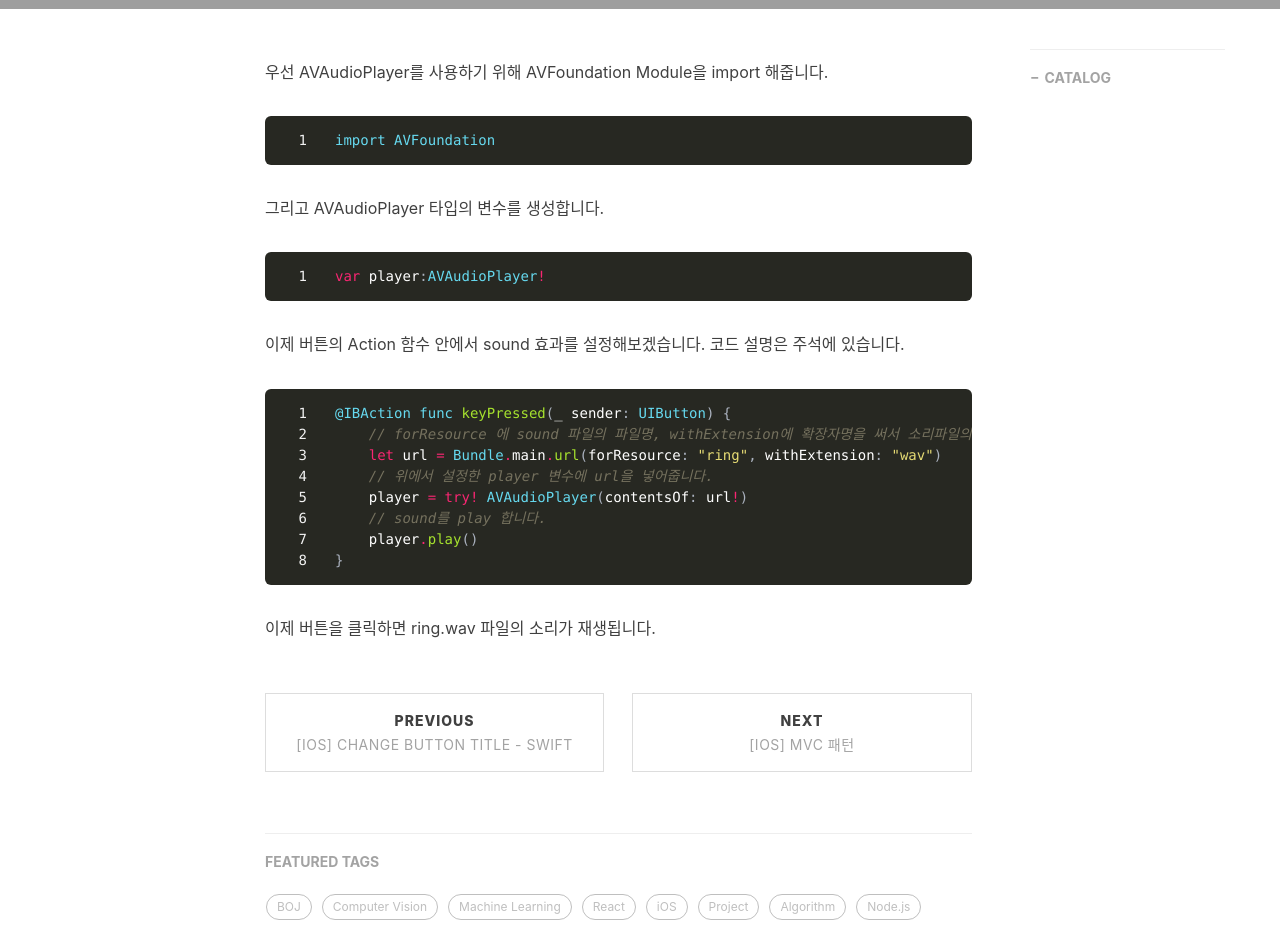
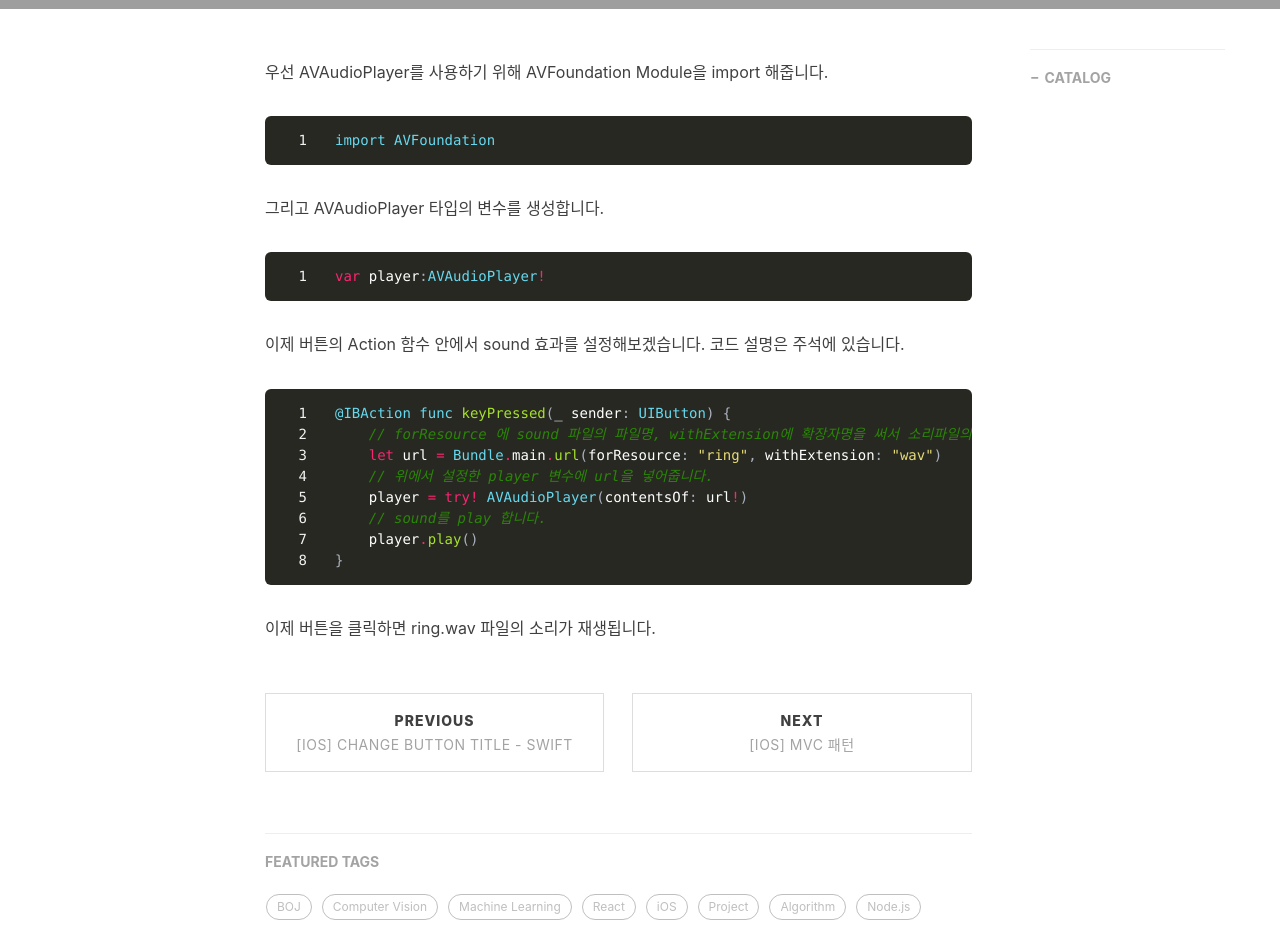
Before and after one commit to donggoolosori/donggoolosori.github.io, a Jekyll site: the page built from _posts/2020-12-13-ios-btn.md, in a window 1280 px wide. Shown: the part 574-1499 px from the top of the page. Built offline with Jekyll 4.4.1, drawn with Linux system fonts in a browser that asks for light colours; nearby versions of some CDN libraries; comment, search, counter and statistics services are not loaded; grey boxes are pictures that could not be loaded.

Commit message:
Set comment color 2b8607

```diff
--- a/css/syntax.css
+++ b/css/syntax.css
@@ -31,7 +31,7 @@
   color: #f6aa11;
 }
 .highlight .c1 {
-  color: #75715e;
+  color: #2b8607;
 }
 .highlight .cs {
   color: #75715e;
```
